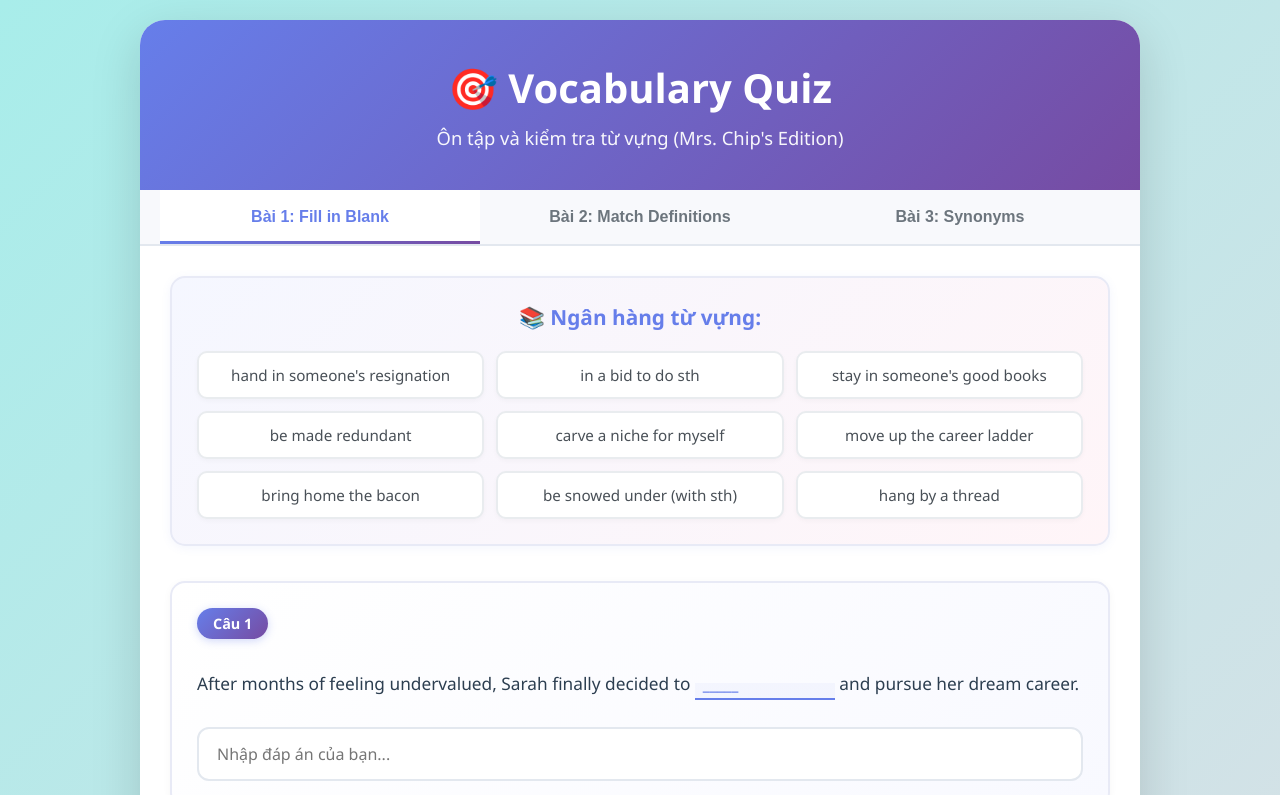
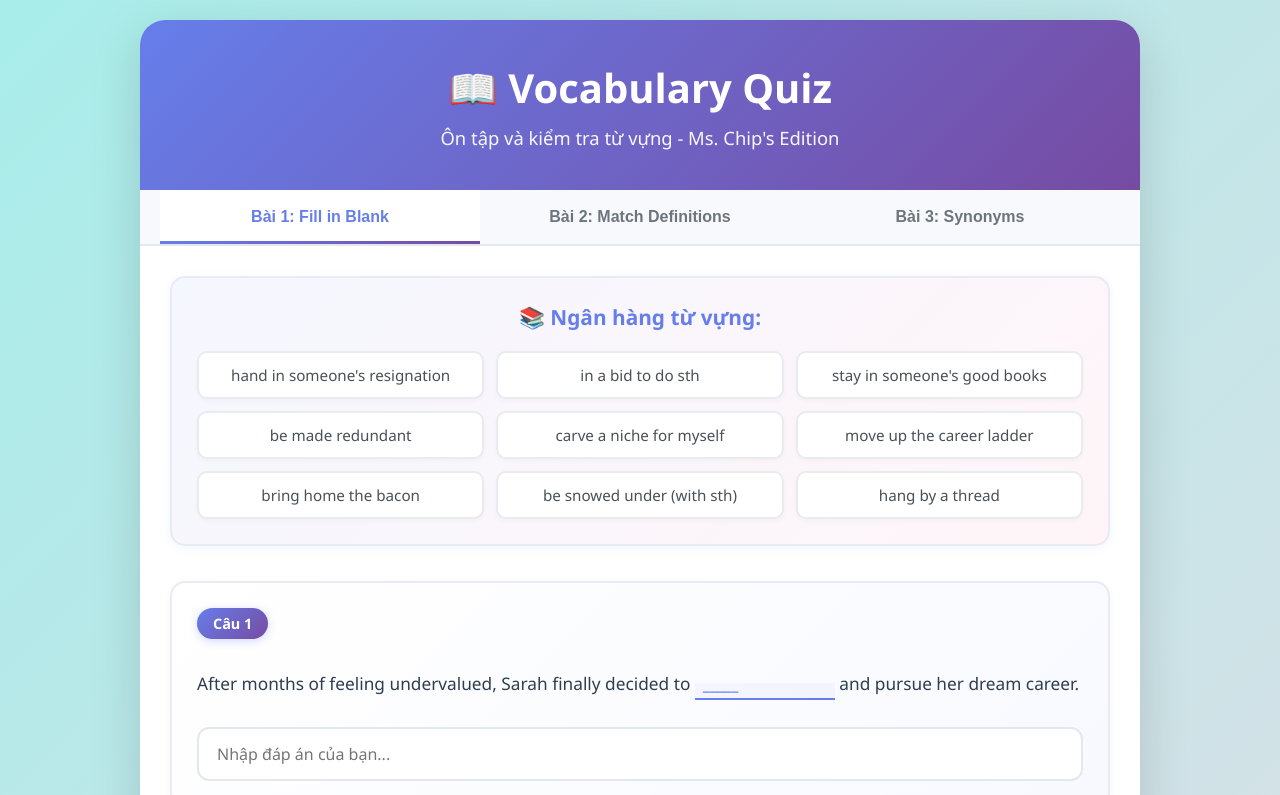
Before and after one commit to dqh138/ielts-ex-1, a plain HTML site: page index.html in a window 1280 px wide. Shown: the top 795 px of the page. Drawn offline with Linux system fonts and the light colour scheme.

Commit message:
Update header text in index.html

```diff
--- a/index.html
+++ b/index.html
@@ -451,8 +451,8 @@
 <body>
     <div class="container">
         <header>
-            <h1>🎯 Vocabulary Quiz</h1>
-            <p>Ôn tập và kiểm tra từ vựng (Mrs. Chip's Edition)</p>
+            <h1>📖 Vocabulary Quiz</h1>
+            <p>Ôn tập và kiểm tra từ vựng - Ms. Chip's Edition</p>
         </header>
 
         <div class="nav-tabs">
```
